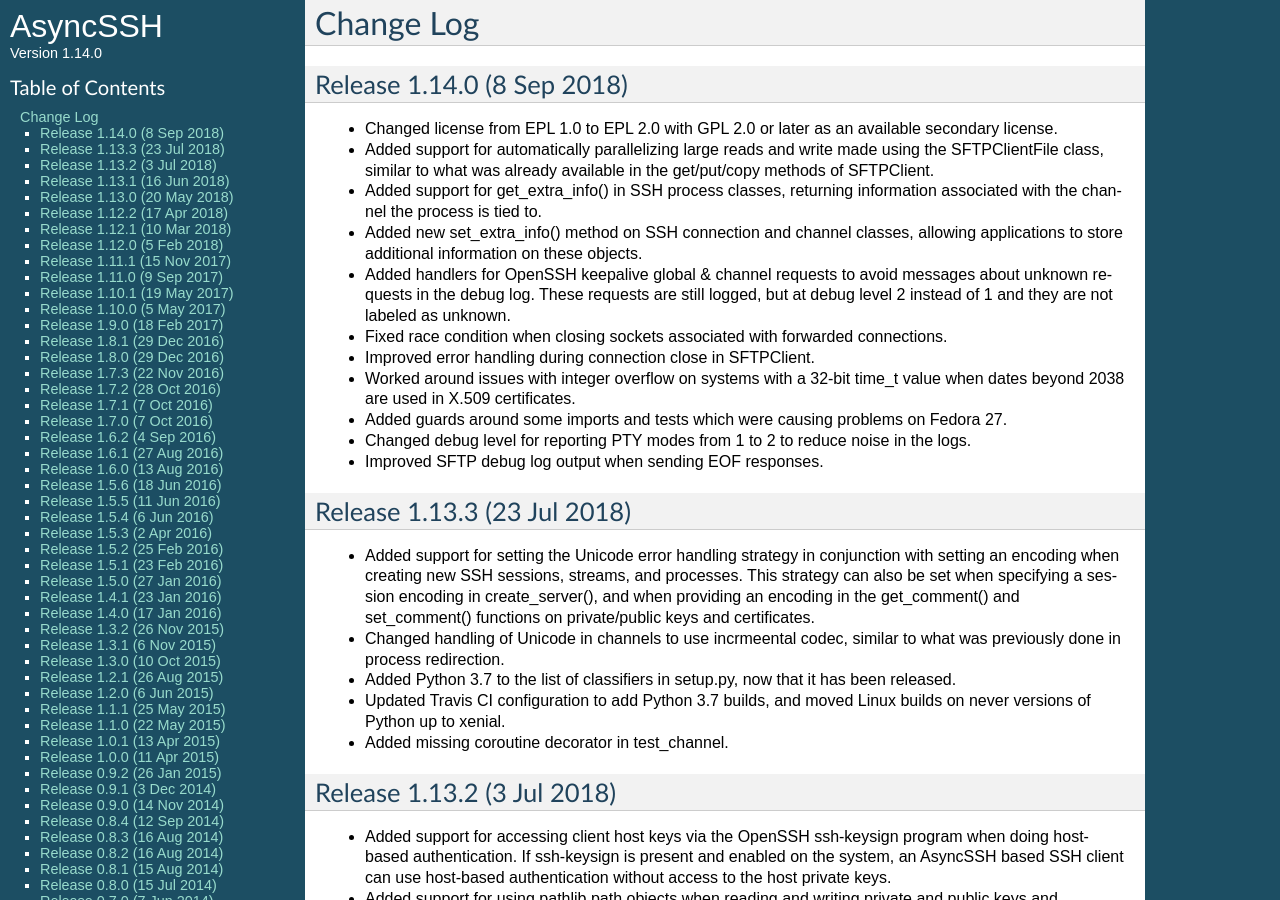
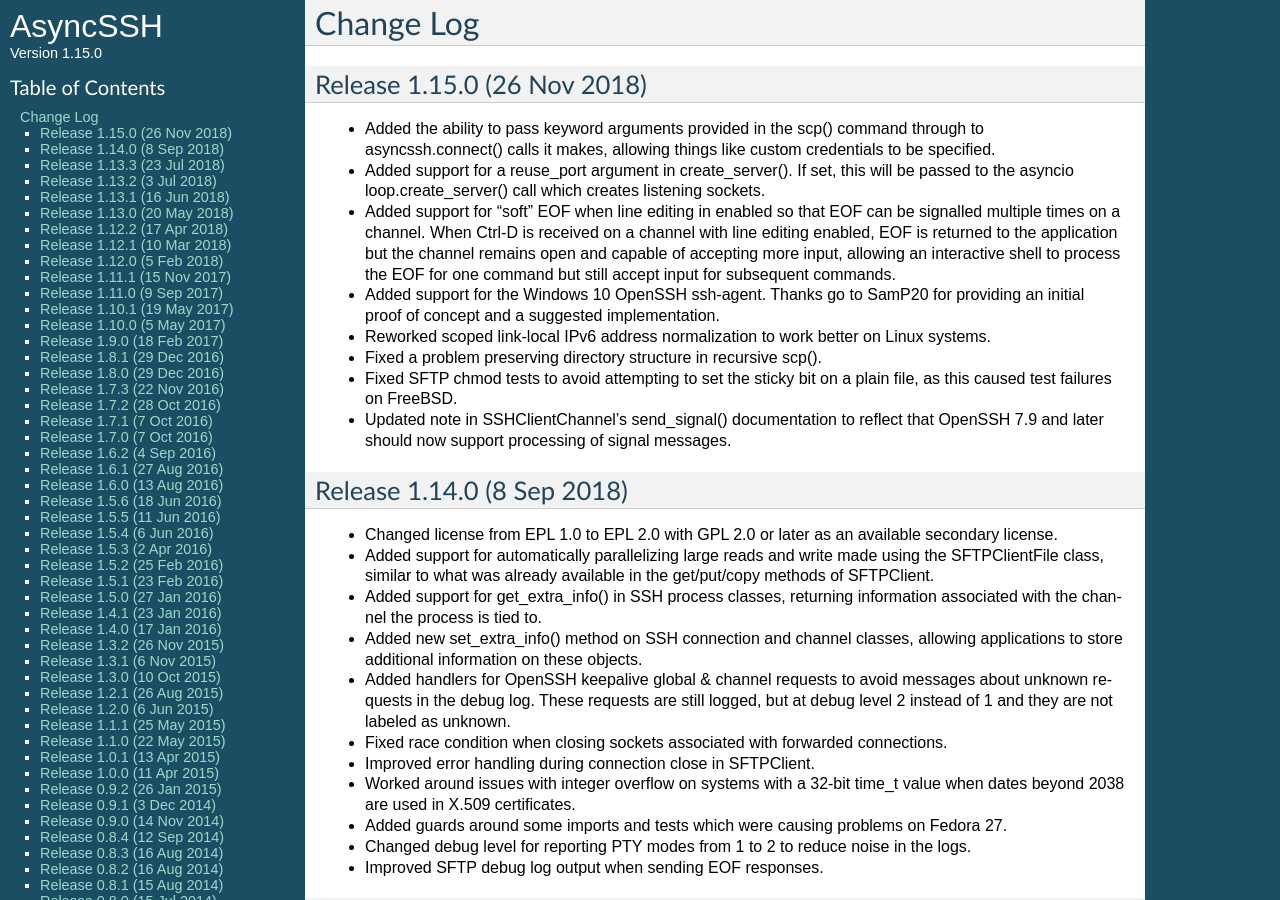
Before and after one commit to ronf/asyncssh, a Sphinx documentation site: the page built from docs/changes.rst, in a window 1280 px wide and 900 px high. Built offline with Sphinx 7.4.7, drawn with Linux system fonts in a browser that asks for light colours.

Commit message:
Bump version number up to 1.15.0 and update change log

```diff
--- a/asyncssh/version.py
+++ b/asyncssh/version.py
@@ -26,4 +26,4 @@ __author_email__ = 'ronf@timeheart.net'
 
 __url__ = 'http://asyncssh.timeheart.net'
 
-__version__ = '1.14.0'
+__version__ = '1.15.0'
--- a/docs/changes.rst
+++ b/docs/changes.rst
@@ -2,6 +2,41 @@
 
 Change Log
 ==========
+
+Release 1.15.0 (26 Nov 2018)
+----------------------------
+
+* Added the ability to pass keyword arguments provided in the scp()
+  command through to asyncssh.connect() calls it makes, allowing
+  things like custom credentials to be specified.
+
+* Added support for a reuse_port argument in create_server(). If
+  set, this will be passed to the asyncio loop.create_server() call
+  which creates listening sockets.
+
+* Added support for "soft" EOF when line editing in enabled so that
+  EOF can be signalled multiple times on a channel. When Ctrl-D is
+  received on a channel with line editing enabled, EOF is returned
+  to the application but the channel remains open and capable of
+  accepting more input, allowing an interactive shell to process
+  the EOF for one command but still accept input for subsequent
+  commands.
+
+* Added support for the Windows 10 OpenSSH ssh-agent. Thanks go to
+  SamP20 for providing an initial proof of concept and a suggested
+  implementation.
+
+* Reworked scoped link-local IPv6 address normalization to work
+  better on Linux systems.
+
+* Fixed a problem preserving directory structure in recursive scp().
+
+* Fixed SFTP chmod tests to avoid attempting to set the sticky bit on
+  a plain file, as this caused test failures on FreeBSD.
+
+* Updated note in SSHClientChannel's send_signal() documentation to
+  reflect that OpenSSH 7.9 and later should now support processing
+  of signal messages.
 
 Release 1.14.0 (8 Sep 2018)
 ---------------------------
```
